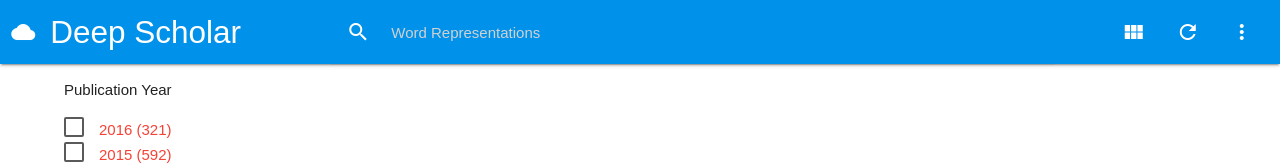
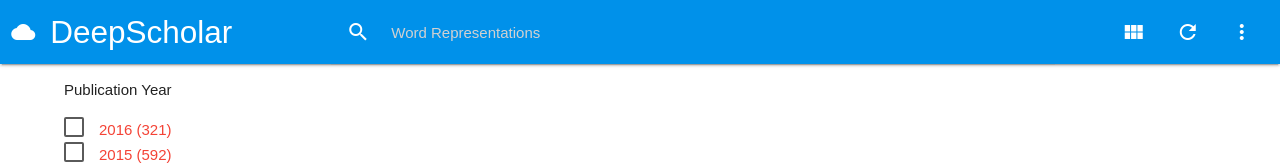
Before and after one commit to bissetmm/deepscholar, a React (Create React App) app in the folder client/: page / in a window 1280 px wide. Shown: the top 165 px of the page. Built offline with nearby package versions, Linux system fonts and the light colour scheme.

Commit message:
Change application title

```diff
--- a/client/public/index.html
+++ b/client/public/index.html
@@ -10,7 +10,7 @@
     <link rel="shortcut icon" href="%PUBLIC_URL%/favicon.ico">
     <script src="%PUBLIC_URL%/vendor/jquery/jquery-2.2.4.min.js"></script>
     <script src="%PUBLIC_URL%/vendor/materialize/js/materialize.min.js"></script>
-    <title>Deep Scholar</title>
+    <title>DeepScholar</title>
 </head>
 <body>
 <noscript>
--- a/client/src/App.js
+++ b/client/src/App.js
@@ -120,7 +120,7 @@ class App extends Component {
             <div className="nav-wrapper">
               <div className="row">
                 <div className="col s4 l3 hide-on-med-and-down">
-                  <a href="#" className="brand-logo"><i className="material-icons">cloud</i>Deep Scholar</a>
+                  <a href="#" className="brand-logo"><i className="material-icons">cloud</i>DeepScholar</a>
                 </div>
                 <div className="col s9 l7">
                   <div className="input-field">
```
